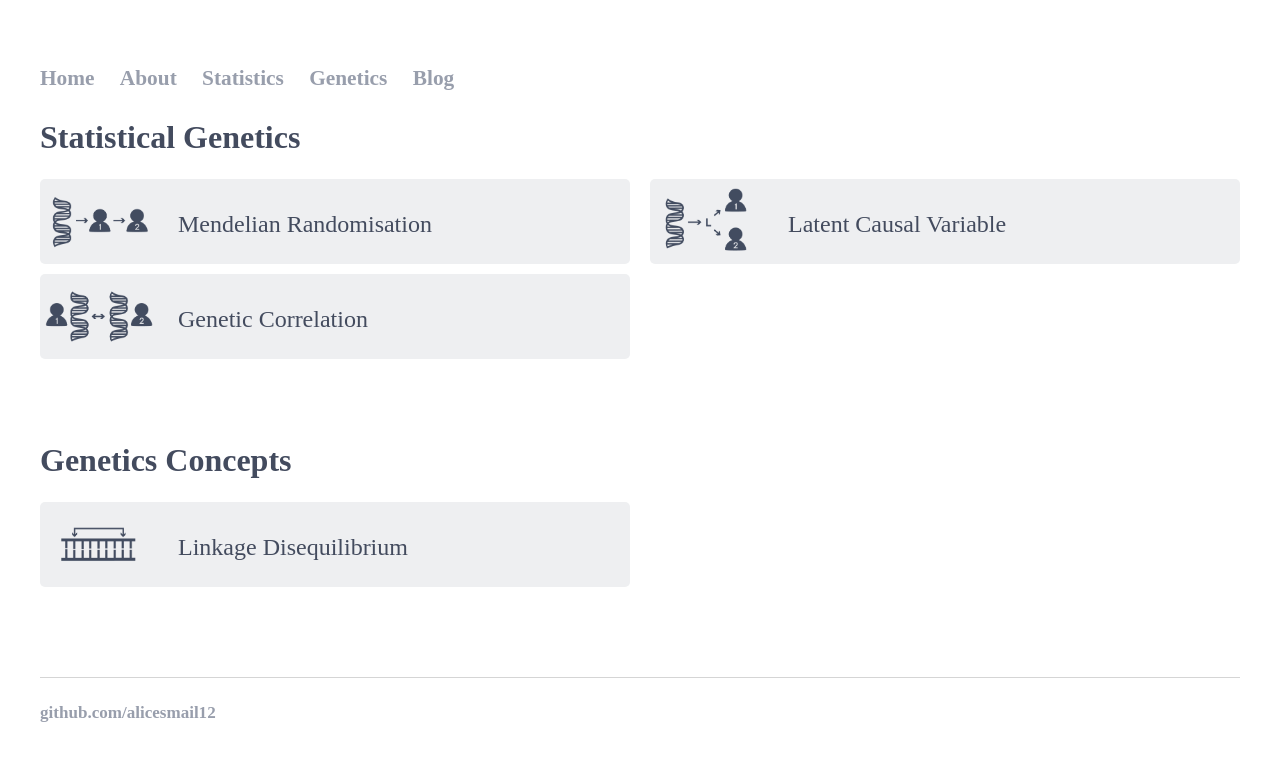
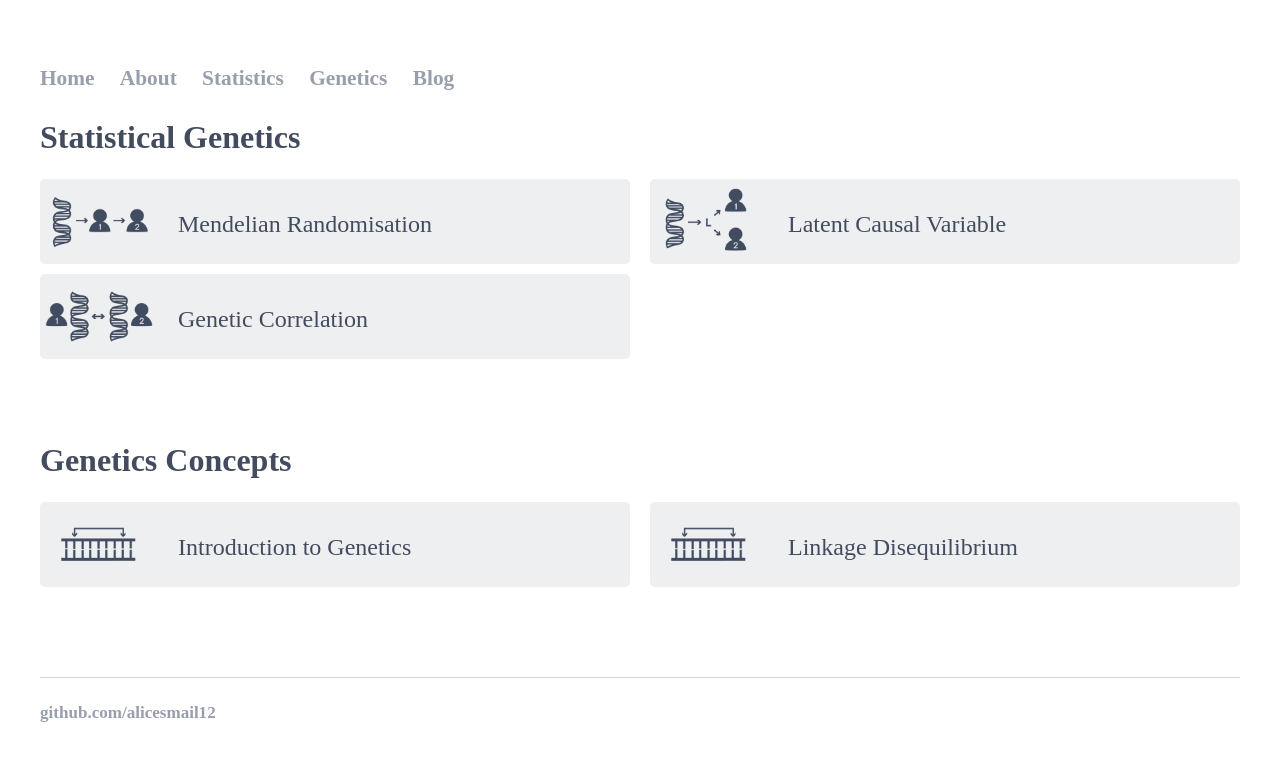
Before and after one commit to alicesmail12/alicesmail12.github.io, a Jekyll site: the page built from Genetics/index.html, in a window 1280 px wide. Shown: the top 761 px of the page. Built offline with Jekyll 4.4.1, drawn with Linux system fonts in a browser that asks for light colours; some web fonts are replaced.

Commit message:
Update index.html

```diff
--- a/Genetics/index.html
+++ b/Genetics/index.html
@@ -110,6 +110,13 @@ a:hover {
     </div>
 <h1>Genetics Concepts</h1>
     <div class="portfolio2">
+	<div class="grid-item">
+            <a href="https://alicesmail12.github.io/Genetics/Introduction-To-Genetics.html"  type="button" class="button">
+                <img class="imagefit" src='images/LDB.png'/>
+		<img class="imagefit2" src='images/LDW.png'/>
+                <buttontext>Introduction to Genetics</buttontext>
+            </a>
+        </div>
         <div class="grid-item">
             <a href="https://alicesmail12.github.io/Genetics/Linkage-Disequilibrium.html"  type="button" class="button">
                 <img class="imagefit" src='images/LDB.png'/>
```
